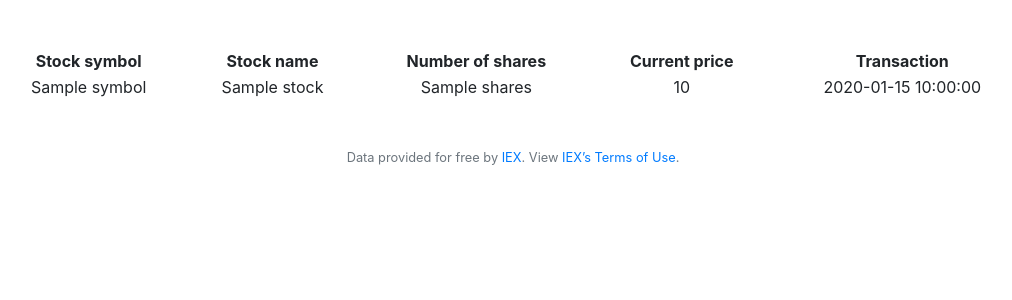
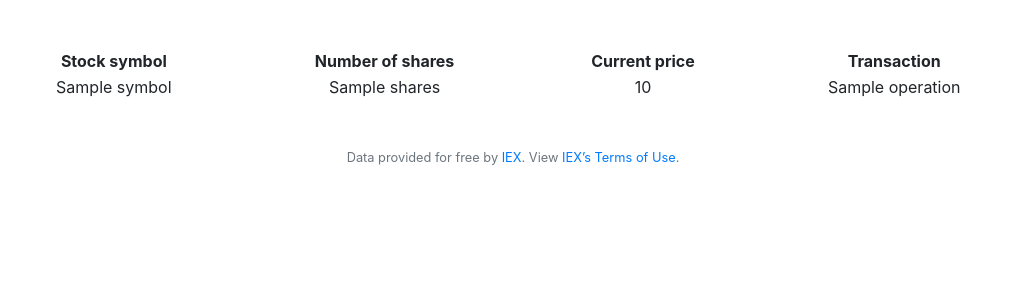
Before and after one commit to tanyaner96/CS50, a Flask app: template templates/history.html in a window 1280 px wide. Shown: the part 76-376 px from the top of the page, without its empty margins (127-1139 px from the left). Run offline with Flask 2, Linux system fonts and the light colour scheme; the template is opened without the code that fills it: most values are stand-ins (such as "Sample title", 1, 10 or a date in 2020); some libraries are stand-ins or nearby versions.

Commit message:
automated commit by check50 [check50=True]

```diff
--- a/application.py
+++ b/application.py
@@ -99,7 +99,7 @@ def buy():
             return apology("Please input a whole number", 400)
 
 
-        cost = (price["price"]) * int(shares)
+        cost = (price["price"]) * float(shares)
 
 
         if user_cash < cost:
--- a/templates/history.html
+++ b/templates/history.html
@@ -8,7 +8,6 @@
     <table style="width:100%">
         <tr>
             <th>Stock symbol</th>
-            <th>Stock name</th>
             <th>Number of shares</th>
             <th>Current price</th>
             <th>Transaction</th>
@@ -17,10 +16,9 @@
             {% for stock in stocks %}
             <tr>
                 <td>{{stock.symbol}}</td>
-                <td>{{stock.name}}</td>
                 <td>{{stock.shares}}</td>
                 <td>{{stock.price}}</td>
-                <td>{{stock.date}}</td>
+                <td>{{stock.operation}}</td>
             </tr>
             {% endfor %}
         </tbody>
```
Also changed, not shown: finance.db.
